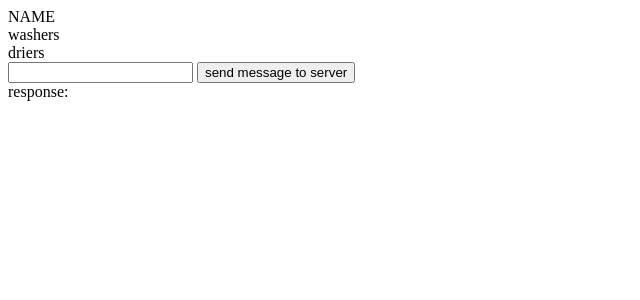
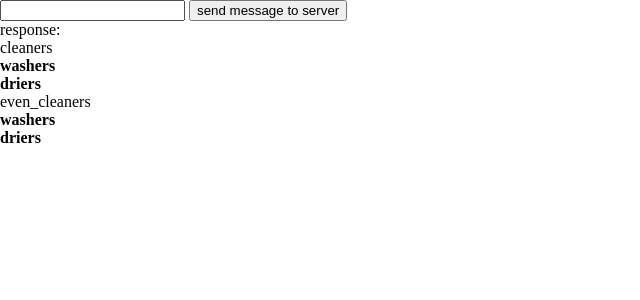
Before and after one commit to fpena2/Laundromat-Network, a Flask app: page / in a window 1280 px wide. Shown: the top 300 px of the page, without its empty margins (0-640 px from the left). Run offline with Flask 2, Linux system fonts and the light colour scheme; some libraries are stand-ins or nearby versions.

Commit message:
Add laundromat data paths / processing

```diff
--- a/ui/main.py
+++ b/ui/main.py
@@ -11,6 +11,26 @@ print("running")
 def index():
     return render_template('index.html')
 
+@app.route("/laundromats")
+def laundromats():
+    print("Received GET on /laundromats")
+    lm1 = {
+        "name": "cleaners",
+        "id": 1200,
+        "num_washers": 8,
+        "num_driers": 6,
+    }
+    lm2 = {
+        "name": "even_cleaners",
+        "id": 42,
+        "num_washers": 4,
+        "num_driers": 1,
+    }
+
+    response = {"laundromats": [lm1, lm2]}
+    return response
+
+
 @socketio.on("inputDataEvent")
 def handle_inputDataEvent(data):
     print("Received inputDataEvent data: " + str(data))
--- a/ui/static/index.css
+++ b/ui/static/index.css
@@ -1,6 +1,26 @@
 
 .test {
     color: red;
+}
+
+body {
+    margin: 0;
+    height: 100%;
+    background-color: white;
+    overflow: visible;
+    z-index: 0;
+    -webkit-backface-visibility: hidden;
+    -webkit-perspective: 1000;
+    -webkit-transform: translate3d(0,0,0);
+    -webkit-transform: translateZ(0);
+    backface-visibility: hidden;
+    perspective: 1000;
+    transform: translate3d(0,0,0);
+    transform: translateZ(0);
+}
+
+.device_list_title {
+    font-weight: bold;
 }
 
 .device_on {
@@ -14,9 +34,8 @@
 .device_list {
     max-height: 0px;
     overflow: hidden;
-    transition: max-height 0.5s ease-in;
 }
 
 .device_list.open {
-    max-height: 50px;
+    max-height: 3000000px;
 }
--- a/ui/static/index.js
+++ b/ui/static/index.js
@@ -1,5 +1,3 @@
-
-console.log("here");
 
 var socket = null
 
@@ -8,7 +6,7 @@ $("body").ready(function() {
 
     socket = io();
     socket.on('connect', function() {
-        console.log("connected")
+        console.log("websocket connected")
     });
 
     socket.on("inputDataResponse", function(data) {
@@ -16,6 +14,13 @@ $("body").ready(function() {
         $("#server_response").html(data)
     });
 
+    getLaundromatData()
+
+    return;
+});
+
+// adds the onclick function to device_list_title class
+function addDeviceListTitleOnClick() {
     // onclick functions below
     $(".device_list_title").click(function(e) {
         var underscore_location = e.target.id.indexOf("_")
@@ -28,9 +33,7 @@ $("body").ready(function() {
 
         $(css_id).toggleClass("open");
     });
-
-    return;
-});
+}
 
 function sendMessageToServer() {
     console.log("Sending message to server.")
@@ -39,3 +42,58 @@ function sendMessageToServer() {
     socket.emit("inputDataEvent", message)
     console.log("...done.")
 }
+
+function getLaundromatData() {
+    console.log("Requesting laundromat data from server")
+    $.ajax({
+        method: "GET",
+        url: "/laundromats"
+    }).done(function(response) {
+        console.log("received laundromat data... response:")
+        console.log(response)
+        var html = ""
+        for(var i = 0; i < response.laundromats.length; i ++) {
+            console.log("Building HTML for laundromat " + i);
+            html += buildLaundromatHTML(response.laundromats[i])
+        }
+
+        $("#laundromats").html(html)
+
+        addDeviceListTitleOnClick()
+    });
+}
+
+// builds all HTML for a single laundromat
+function buildLaundromatHTML(lm_info) {
+    var html = ""
+
+    // Build the lm name html first
+    //    LMID = laundromat id i.e. 1234 or 15000
+    var LM_NAME_HTML = "<div id='lmname_LMID'>LMNAME</div>"
+    html += LM_NAME_HTML.replaceAll("LMID", lm_info.id).replaceAll("LMNAME", lm_info.name)
+
+    html += buildDevicesHTML("washer", lm_info.num_washers, lm_info.id)
+    html += buildDevicesHTML("drier", lm_info.num_driers, lm_info.id)
+
+    return html
+}
+
+// builds and returns HTML for a list of devices
+function buildDevicesHTML(d_name, num_devices, lmid) {
+    var html = ""
+
+    var DEVICE_LIST_TITLE_HTML = "<div class='device_list_title' id='DEVICENAME_title_LMID'> DEVICENAMEs </div>"
+    html += DEVICE_LIST_TITLE_HTML.replaceAll("DEVICENAME", d_name).replaceAll("LMID", lmid);
+
+    var DEVICE_LIST_HTML = "<div id='DEVICENAME_LMID' class='device_list'>"
+    html += DEVICE_LIST_HTML.replaceAll("DEVICENAME", d_name).replaceAll("LMID", lmid)
+
+    var DEVICE_STATUS_HTML = "<div id='DEVICENAME_DEVICEID_LMID'> DEVICENAME DEVICEID: <span class='device_off'>OFF</span></div>"
+    for(var i = 0; i < num_devices; i ++) {
+        html += DEVICE_STATUS_HTML.replaceAll("DEVICENAME", d_name).replaceAll("DEVICEID", i).replaceAll("LMID", lmid)
+    }
+
+    html += "</div>"
+
+    return html
+}
--- a/ui/templates/index.html
+++ b/ui/templates/index.html
@@ -10,19 +10,6 @@
 
 <body>
 
-    <div id="laundromatTemplate" class="laundromatTemplate">
-        <div id="name_ID">NAME</div>
-        <div class="device_list_title" id="washers_title_ID"> washers </div>
-        <div id="washers_ID" class="device_list">
-            <div id="washer1_ID"> Washer 1: <span class="device_on">ON</span></div>
-            <div id="washer2_ID"> Washer 2: <span class="device_off">OFF</span></div>
-        </div>
-        <div class="device_list_title" id="driers_title_ID"> driers </div>
-        <div id="driers_ID" class="device_list">
-            <div id="drier1_ID"> Drier 1: <span class="device_on">ON</span></div>
-        </div>
-    </div>
-
     <input id="input" type="text">
     <button onclick="sendMessageToServer()">send message to server</button>
     <div>
@@ -31,4 +18,8 @@
     <div id="server_response">
     </div>
 
+    <div id="laundromats">
+
+    </div>
+
 </body>
```
